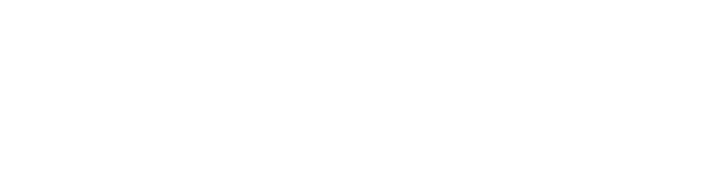
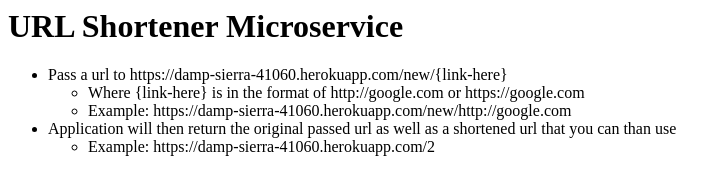
Before and after one commit to felromo/basejumps-url-shortener-microservice, a website: page index.html in a window 1280 px wide. Shown: the whole page, without its empty margins (0-728 px from the left). Drawn offline with Linux system fonts and the light colour scheme.

Commit message:
adds some instructions to landing page

```diff
--- a/index.html
+++ b/index.html
@@ -6,5 +6,29 @@
     </head>
     <body>
 
+        <h1>URL Shortener Microservice</h1>
+        <ul>
+            <li>
+                Pass a url to https://damp-sierra-41060.herokuapp.com/new/{link-here}
+            </li>
+            <ul>
+            <li>
+                Where {link-here} is in the format of http://google.com or https://google.com
+            </li>
+            <li>
+                Example: https://damp-sierra-41060.herokuapp.com/new/http://google.com
+            </li>
+        </ul>
+        <li>
+            Application will then return the original passed url as well as a shortened url that you can than use
+            <ul>
+                <li>
+                    Example: https://damp-sierra-41060.herokuapp.com/2
+                </li>
+            </ul>
+        </li>
+        </ul>
+
+
     </body>
 </html>
```
